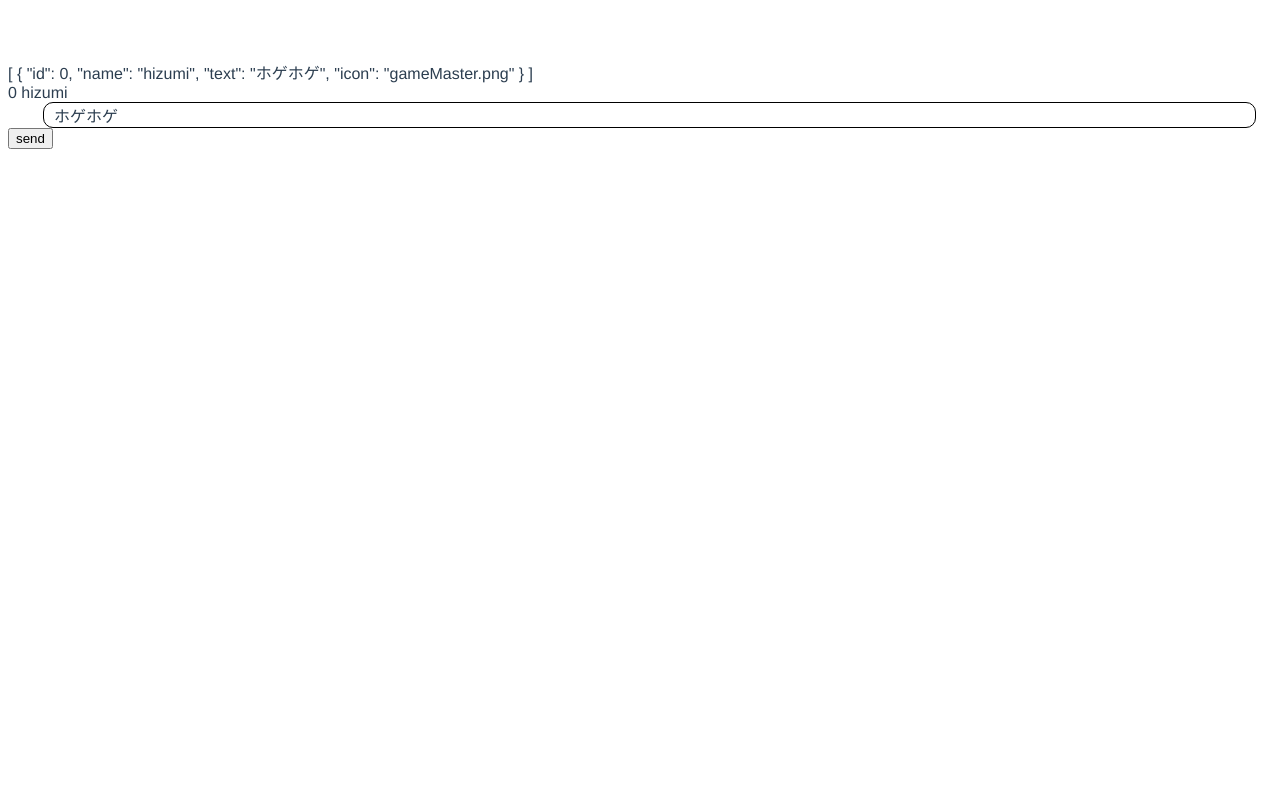
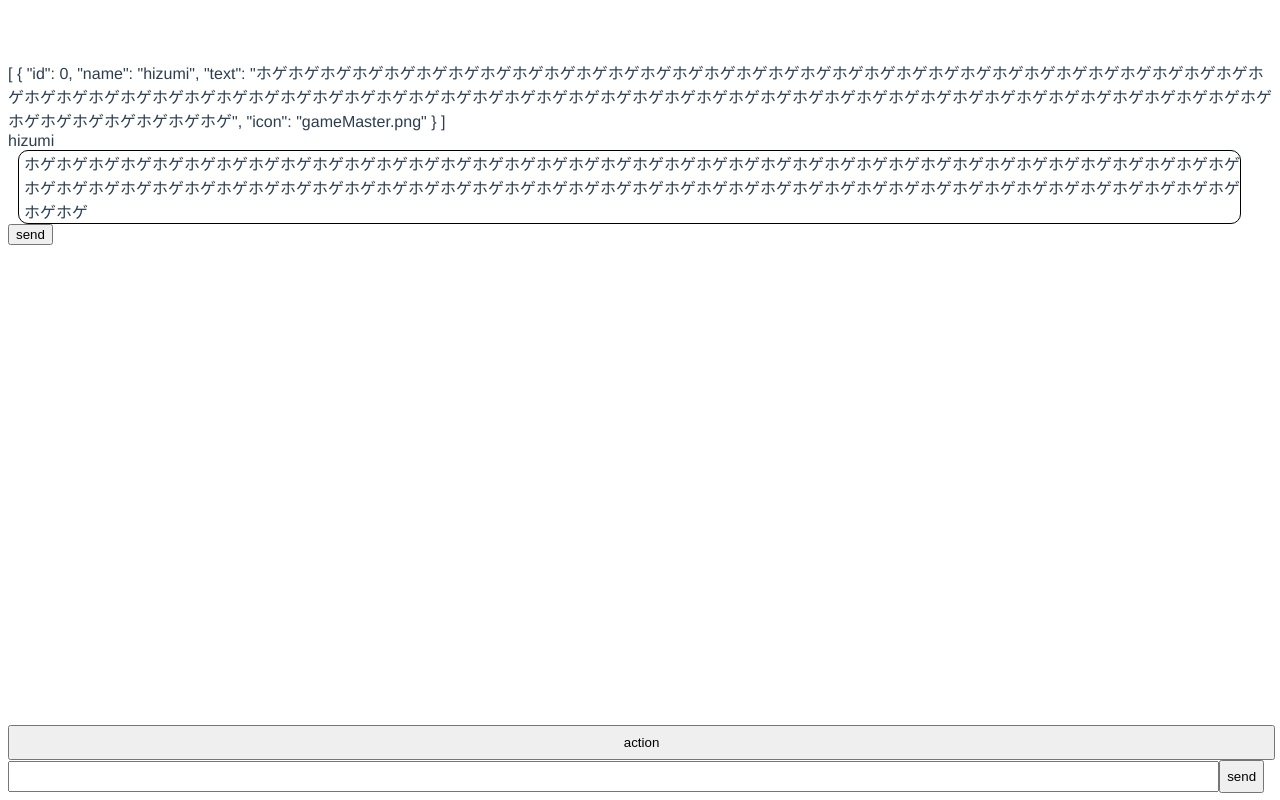
Before and after one commit to EndoHizumi/Jinro, a Vue app in the folder app/client/: page / in a window 1280 px wide. Built offline with nearby package versions, Linux system fonts and the light colour scheme; no server answers.

Commit message:
update: append inputArea

```diff
--- a/app/client/src/components/chat.vue
+++ b/app/client/src/components/chat.vue
@@ -3,11 +3,19 @@
       {{messageDatas}}
       <div class="message" v-for="message in messageDatas" v-bind:key="message.id">
         <div vclass="head">
-        {{message.id}}
           <span class="head__name">{{message.name}}</span>
         </div>
         <div class="body">
           <p class="body__text">{{message.text}}</p>
+        </div>
+      </div>
+      <div class="toolbar">
+        <div class="toolbar__header">
+          <button class="toolbar__actionbutton" type="button">action</button>
+        </div>
+        <div class="inputarea">
+          <input class="inputarea__text" type="text" />
+          <button class="inputarea__submit" type="submit">send</button>
         </div>
       </div>
     </div>
@@ -22,7 +30,13 @@ export default {
     return {
       lastid: 1,
       messageDatas: [
-        { id: 0, name: "hizumi", text: "ホゲホゲ", icon: "gameMaster.png" }
+        {
+          id: 0,
+          name: "hizumi",
+          text:
+            "ホゲホゲホゲホゲホゲホゲホゲホゲホゲホゲホゲホゲホゲホゲホゲホゲホゲホゲホゲホゲホゲホゲホゲホゲホゲホゲホゲホゲホゲホゲホゲホゲホゲホゲホゲホゲホゲホゲホゲホゲホゲホゲホゲホゲホゲホゲホゲホゲホゲホゲホゲホゲホゲホゲホゲホゲホゲホゲホゲホゲホゲホゲホゲホゲホゲホゲホゲホゲホゲホゲホゲホゲホゲホゲホゲホゲホゲホゲ",
+          icon: "gameMaster.png"
+        }
       ]
     };
   },
@@ -54,18 +68,31 @@ export default {
 .head_name {
   font-weight: bold;
 }
-.body {
-  position: relative;
-  left: 35px;
-}
-
 .body__text {
   margin: 0px;
-  width: 100%;
+  width: 95vw;
   height: 100%;
   min-width: 350px;
   border: solid 1px black;
   border-radius: 10px;
-  padding-left: 10px;
+  padding-left: 5px;
+  margin-left: 10px;
+}
+.toolbar {
+  position: absolute;
+  bottom: 25px;
+  width: 99vw;
+  height: 50px;
+}
+.inputarea  button{
+  height: 33px;
+}
+.toolbar__actionbutton{
+  width: 100%;
+  height: 35px;
+}
+.inputarea__text{
+  width: 94vw;
+  height: 25px;
 }
 </style>
```
Lines whose indentation alone changed are shown as unchanged.
